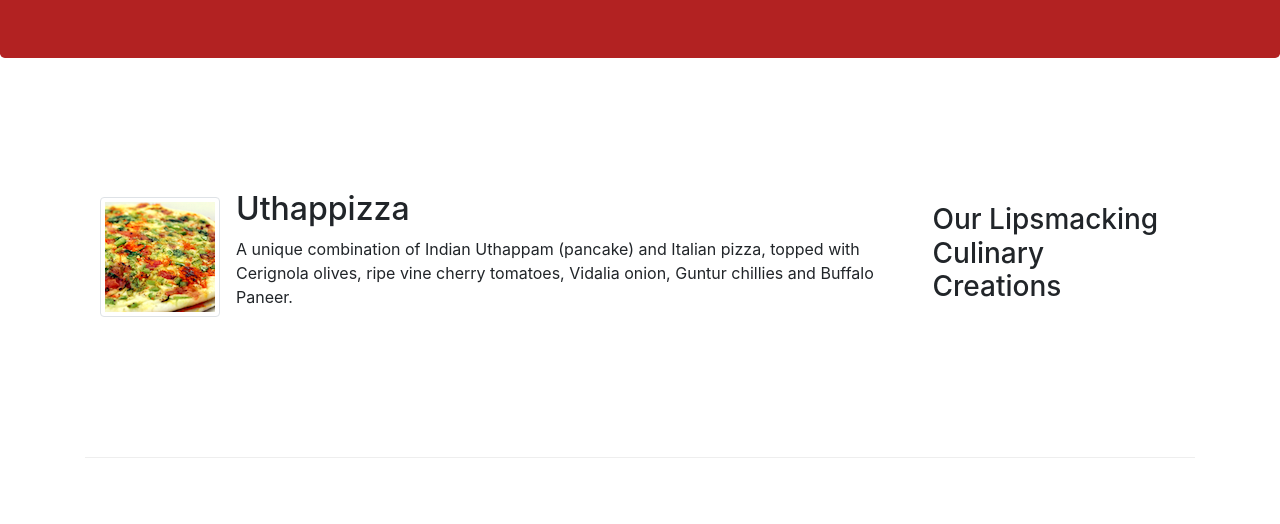
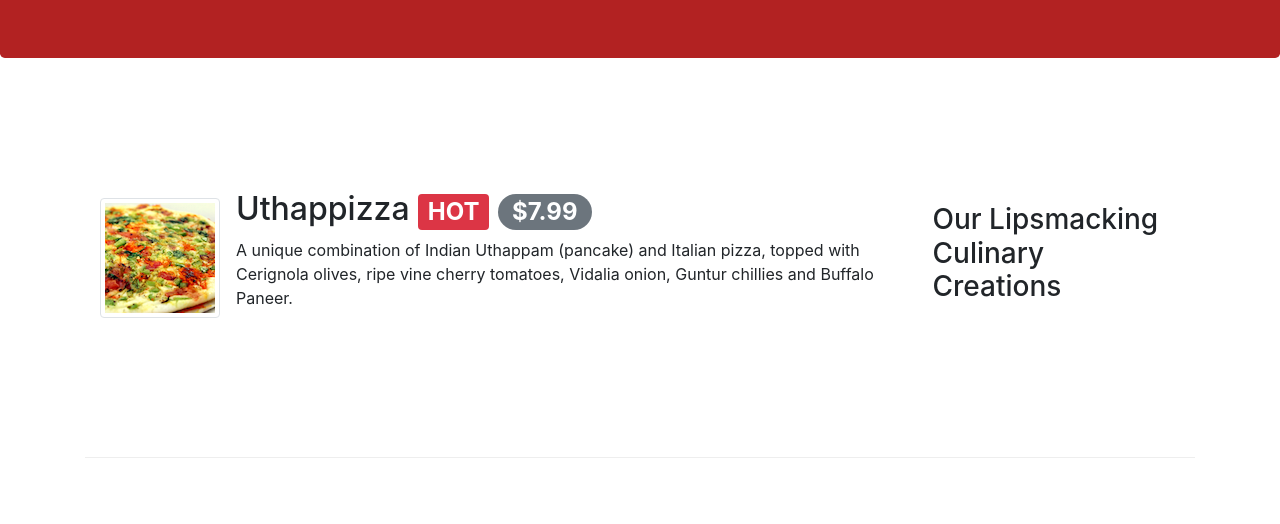
Before and after one commit to jakthedev/sampleResturantSite, a website: page index.html in a window 1280 px wide. Shown: the part 276-800 px from the top of the page. Drawn offline with nearby package versions, Linux system fonts and the light colour scheme.

Commit message:
Alert Users badges

```diff
--- a/index.html
+++ b/index.html
@@ -65,7 +65,7 @@
                     <img class="d-flex mr-3 img-thumbnail align-self-center"
                     src="img/uthappizza.png" alt="uthappizza">
                     <div class="media-body">
-                    <h2 class="mt-0">Uthappizza</h2>
+                    <h2 class="mt-0">Uthappizza <span class="badge badge-danger">HOT</span> <span class="badge badge-pill badge-secondary">$7.99</span></h2>
                     <p>A unique combination of Indian Uthappam (pancake) and Italian pizza, topped
                     with Cerignola olives, ripe vine cherry tomatoes, Vidalia onion, Guntur chillies
                     and Buffalo Paneer.</p>
```
